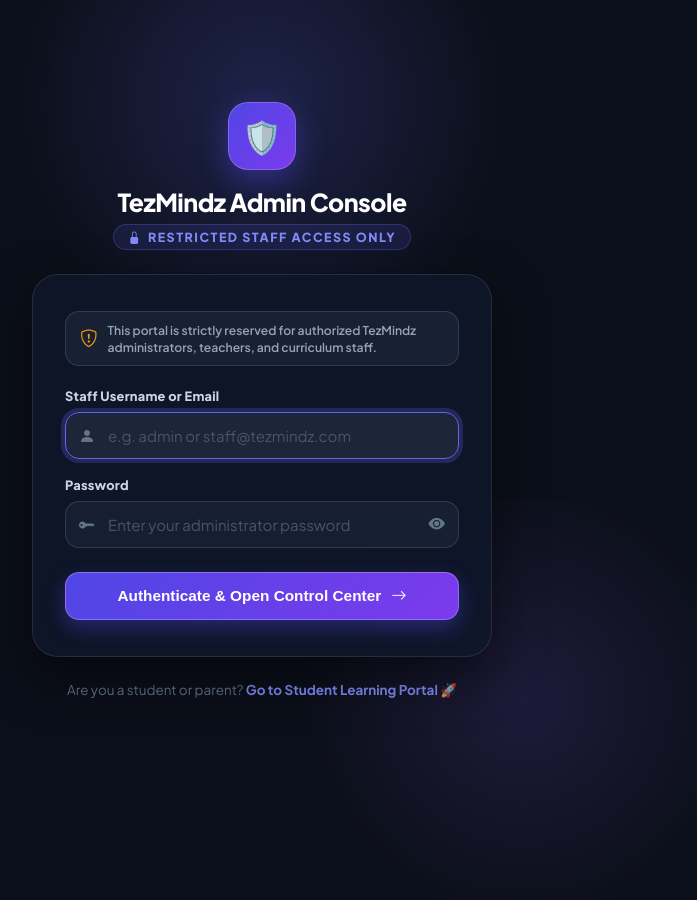
After one commit to GauravLatkute/TezMindz, a Django app: page /tezadmin/login/ in a window 1280 px wide. The commit adds this page. Shown: the whole page, without its empty margins (378-1075 px from the left). Run offline with Django 5.2, Linux system fonts and the light colour scheme.

Commit message:
fix(auth): enforce strict admin authorization, demote demo student, isolate student navbar, and create dedicated admin login portal

```diff
--- a/common/admin_urls.py
+++ b/common/admin_urls.py
@@ -4,6 +4,10 @@ from common import admin_views
 app_name = "tezadmin"
 
 urlpatterns = [
+    # ── Dedicated Admin Authentication ─────────────────────────────────────────
+    path("login/", admin_views.admin_login_view, name="login"),
+    path("logout/", admin_views.admin_logout_view, name="logout"),
+
     # ── Executive Dashboard ───────────────────────────────────────────────────
     path("", admin_views.admin_dashboard_view, name="dashboard"),
     path("audit-logs/", admin_views.admin_audit_logs_view, name="audit_logs"),
--- a/common/urls.py
+++ b/common/urls.py
@@ -11,6 +11,7 @@ urlpatterns = [
     path("subjects/", views.subjects_page, name="subjects"),
     path("how-it-works/", views.how_it_works_page, name="how_it_works"),
     path("login/", views.login_page, name="login"),
+    path("admin-login/", RedirectView.as_view(url="/tezadmin/login/", permanent=False), name="admin_login_alias"),
     path("register/", views.register_page, name="register"),
     path("logout/", views.logout_page, name="logout"),
     path("class/", views.class_select_page, name="class_select"),
--- a/frontend/templates/admin/base_admin.html
+++ b/frontend/templates/admin/base_admin.html
@@ -389,7 +389,7 @@
 
     <div class="sidebar-footer">
       <span>v2.4.0 Production</span>
-      <a href="{% url 'common:logout' %}" style="color:#EF4444;text-decoration:none;font-weight:800;">Log Out</a>
+      <a href="{% url 'tezadmin:logout' %}" style="color:#EF4444;text-decoration:none;font-weight:800;">Log Out</a>
     </div>
   </aside>
 
--- /dev/null
+++ b/frontend/templates/admin/login.html
@@ -0,0 +1,430 @@
+{% load static %}
+<!DOCTYPE html>
+<html lang="en">
+<head>
+  <meta charset="UTF-8" />
+  <meta name="viewport" content="width=device-width, initial-scale=1.0" />
+  <title>Admin Portal Login — TezMindz Control Center</title>
+
+  <!-- Fonts & Icons -->
+  <link href="https://fonts.googleapis.com/css2?family=Plus+Jakarta+Sans:wght@400;500;600;700;800;900&family=JetBrains+Mono:wght@500;700&display=swap" rel="stylesheet" />
+  <link rel="stylesheet" href="https://cdn.jsdelivr.net/npm/bootstrap-icons@1.11.3/font/bootstrap-icons.min.css" />
+
+  <style>
+    *, *::before, *::after { box-sizing: border-box; margin: 0; padding: 0; }
+    body {
+      min-height: 100vh;
+      background: #0B0F19;
+      font-family: 'Plus Jakarta Sans', sans-serif;
+      color: #F8FAFC;
+      display: flex;
+      flex-direction: column;
+      align-items: center;
+      justify-content: center;
+      padding: 24px 20px;
+      position: relative;
+      overflow-x: hidden;
+    }
+
+    /* Ambient Background Glows */
+    .ambient-glow-1 {
+      position: absolute;
+      top: -100px;
+      left: 50%;
+      transform: translateX(-50%);
+      width: 600px;
+      height: 400px;
+      background: radial-gradient(circle, rgba(99, 102, 241, 0.22) 0%, transparent 70%);
+      pointer-events: none;
+      z-index: 0;
+    }
+    .ambient-glow-2 {
+      position: absolute;
+      bottom: -100px;
+      right: 10%;
+      width: 500px;
+      height: 400px;
+      background: radial-gradient(circle, rgba(139, 92, 246, 0.15) 0%, transparent 70%);
+      pointer-events: none;
+      z-index: 0;
+    }
+
+    .admin-login-shell {
+      position: relative;
+      z-index: 10;
+      width: 100%;
+      max-width: 460px;
+    }
+
+    /* Brand Header */
+    .admin-brand-card {
+      text-align: center;
+      margin-bottom: 24px;
+    }
+    .admin-shield-badge {
+      width: 68px;
+      height: 68px;
+      margin: 0 auto 16px;
+      border-radius: 20px;
+      background: linear-gradient(135deg, #4F46E5, #7C3AED);
+      display: grid;
+      place-items: center;
+      font-size: 2rem;
+      box-shadow: 0 10px 30px rgba(79, 70, 229, 0.45);
+      border: 1.5px solid rgba(255, 255, 255, 0.2);
+    }
+    .admin-brand-title {
+      font-size: 1.55rem;
+      font-weight: 900;
+      letter-spacing: -0.02em;
+      color: #FFFFFF;
+      margin-bottom: 6px;
+    }
+    .admin-brand-subtitle {
+      font-size: 0.78rem;
+      font-weight: 800;
+      color: #818CF8;
+      text-transform: uppercase;
+      letter-spacing: 0.12em;
+      display: inline-flex;
+      align-items: center;
+      gap: 6px;
+      background: rgba(99, 102, 241, 0.12);
+      border: 1px solid rgba(99, 102, 241, 0.3);
+      padding: 4px 14px;
+      border-radius: 100px;
+    }
+
+    /* Card Box */
+    .login-box-card {
+      background: rgba(15, 23, 42, 0.85);
+      border: 1.5px solid rgba(255, 255, 255, 0.1);
+      backdrop-filter: blur(20px);
+      -webkit-backdrop-filter: blur(20px);
+      border-radius: 26px;
+      padding: 36px 32px;
+      box-shadow: 0 20px 50px rgba(0, 0, 0, 0.5);
+    }
+
+    /* Security Notice Banner */
+    .security-notice-banner {
+      background: rgba(30, 41, 59, 0.7);
+      border: 1px solid rgba(148, 163, 184, 0.2);
+      border-radius: 14px;
+      padding: 10px 14px;
+      margin-bottom: 22px;
+      display: flex;
+      align-items: center;
+      gap: 10px;
+      font-size: 0.76rem;
+      color: #94A3B8;
+      font-weight: 600;
+      line-height: 1.35;
+    }
+    .security-notice-banner i {
+      font-size: 1.1rem;
+      color: #F59E0B;
+      flex-shrink: 0;
+    }
+
+    /* Error Alert */
+    .login-error-alert {
+      background: rgba(239, 68, 68, 0.15);
+      border: 1.5px solid rgba(239, 68, 68, 0.5);
+      color: #FCA5A5;
+      border-radius: 14px;
+      padding: 12px 16px;
+      margin-bottom: 20px;
+      font-size: 0.84rem;
+      font-weight: 700;
+      display: flex;
+      align-items: flex-start;
+      gap: 10px;
+    }
+    .login-error-alert i {
+      font-size: 1.1rem;
+      margin-top: 1px;
+      flex-shrink: 0;
+    }
+
+    /* Form Fields */
+    .form-group {
+      margin-bottom: 18px;
+    }
+    .form-label {
+      display: block;
+      font-size: 0.8rem;
+      font-weight: 800;
+      color: #CBD5E1;
+      margin-bottom: 8px;
+      letter-spacing: 0.02em;
+    }
+    .input-wrapper {
+      position: relative;
+    }
+    .input-wrapper i.leading-icon {
+      position: absolute;
+      left: 14px;
+      top: 50%;
+      transform: translateY(-50%);
+      color: #64748B;
+      font-size: 1rem;
+    }
+    .form-input {
+      width: 100%;
+      background: rgba(30, 41, 59, 0.6);
+      border: 1.5px solid rgba(255, 255, 255, 0.12);
+      border-radius: 14px;
+      padding: 13px 42px 13px 42px;
+      font-size: 0.94rem;
+      font-family: inherit;
+      color: #FFFFFF;
+      transition: all 0.2s ease;
+    }
+    .form-input:focus {
+      outline: none;
+      border-color: #6366F1;
+      background: rgba(30, 41, 59, 0.9);
+      box-shadow: 0 0 0 4px rgba(99, 102, 241, 0.25);
+    }
+    .form-input::placeholder {
+      color: #475569;
+    }
+    .toggle-pwd-btn {
+      position: absolute;
+      right: 14px;
+      top: 50%;
+      transform: translateY(-50%);
+      background: none;
+      border: none;
+      color: #64748B;
+      cursor: pointer;
+      font-size: 1.05rem;
+      padding: 0;
+      transition: color 0.15s ease;
+    }
+    .toggle-pwd-btn:hover {
+      color: #CBD5E1;
+    }
+
+    /* Submit Button */
+    .btn-admin-submit {
+      width: 100%;
+      background: linear-gradient(135deg, #4F46E5, #7C3AED);
+      border: 1px solid rgba(255, 255, 255, 0.25);
+      color: #FFFFFF;
+      padding: 14px 20px;
+      border-radius: 14px;
+      font-size: 0.96rem;
+      font-weight: 800;
+      cursor: pointer;
+      display: flex;
+      align-items: center;
+      justify-content: center;
+      gap: 10px;
+      transition: all 0.2s ease;
+      box-shadow: 0 8px 20px rgba(79, 70, 229, 0.4);
+      margin-top: 24px;
+    }
+    .btn-admin-submit:hover {
+      transform: translateY(-2px);
+      box-shadow: 0 12px 28px rgba(79, 70, 229, 0.55);
+    }
+    .btn-admin-submit:active {
+      transform: translateY(0);
+    }
+    .btn-admin-submit:disabled {
+      opacity: 0.65;
+      cursor: not-allowed;
+    }
+
+    /* Footer & Switch */
+    .admin-login-footer {
+      text-align: center;
+      margin-top: 24px;
+      font-size: 0.84rem;
+      color: #64748B;
+    }
+    .admin-login-footer a {
+      color: #818CF8;
+      text-decoration: none;
+      font-weight: 700;
+      transition: color 0.15s ease;
+    }
+    .admin-login-footer a:hover {
+      color: #C7D2FE;
+      text-decoration: underline;
+    }
+  </style>
+</head>
+<body>
+
+  <div class="ambient-glow-1"></div>
+  <div class="ambient-glow-2"></div>
+
+  <div class="admin-login-shell">
+
+    <!-- Brand Header -->
+    <div class="admin-brand-card">
+      <div class="admin-shield-badge">🛡️</div>
+      <h1 class="admin-brand-title">TezMindz Admin Console</h1>
+      <span class="admin-brand-subtitle">
+        <i class="bi bi-lock-fill"></i> Restricted Staff Access Only
+      </span>
+    </div>
+
+    <!-- Login Box Card -->
+    <div class="login-box-card">
+
+      <div class="security-notice-banner">
+        <i class="bi bi-shield-exclamation"></i>
+        <span>This portal is strictly reserved for authorized TezMindz administrators, teachers, and curriculum staff.</span>
+      </div>
+
+      {% if error_message %}
+      <div class="login-error-alert" id="server-error-banner">
+        <i class="bi bi-exclamation-octagon-fill"></i>
+        <span>{{ error_message }}</span>
+      </div>
+      {% endif %}
+
+      <div class="login-error-alert" id="client-error-banner" style="display:none;">
+        <i class="bi bi-exclamation-octagon-fill"></i>
+        <span id="client-error-text"></span>
+      </div>
+
+      <form id="adminLoginForm" onsubmit="handleAdminLogin(event)">
+        {% csrf_token %}
+        <input type="hidden" name="next" value="{{ next }}" />
+
+        <!-- Administrator Identifier -->
+        <div class="form-group">
+          <label class="form-label" for="admin-identifier">Staff Username or Email</label>
+          <div class="input-wrapper">
+            <i class="bi bi-person-fill leading-icon"></i>
+            <input
+              type="text"
+              id="admin-identifier"
+              name="identifier"
+              class="form-input"
+              placeholder="e.g. admin or staff@tezmindz.com"
+              required
+              autocomplete="username"
+              autofocus
+            />
+          </div>
+        </div>
+
+        <!-- Administrator Password -->
+        <div class="form-group">
+          <div style="display:flex;justify-content:space-between;align-items:center;margin-bottom:8px;">
+            <label class="form-label" for="admin-password" style="margin-bottom:0;">Password</label>
+          </div>
+          <div class="input-wrapper">
+            <i class="bi bi-key-fill leading-icon"></i>
+            <input
+              type="password"
+              id="admin-password"
+              name="password"
+              class="form-input"
+              placeholder="Enter your administrator password"
+              required
+              autocomplete="current-password"
+            />
+            <button type="button" class="toggle-pwd-btn" onclick="togglePasswordVisibility()" aria-label="Toggle password visibility">
+              <i class="bi bi-eye-fill" id="pwd-eye-icon"></i>
+            </button>
+          </div>
+        </div>
+
+        <!-- Submit Button -->
+        <button type="submit" class="btn-admin-submit" id="adminSubmitBtn">
+          <span>Authenticate &amp; Open Control Center</span>
+          <i class="bi bi-arrow-right"></i>
+        </button>
+      </form>
+
+    </div>
+
+    <!-- Switch to Student Portal -->
+    <div class="admin-login-footer">
+      Are you a student or parent?
+      <a href="/login/">Go to Student Learning Portal 🚀</a>
+    </div>
+
+  </div>
+
+  <script>
+    function togglePasswordVisibility() {
+      const pwdInput = document.getElementById('admin-password');
+      const eyeIcon = document.getElementById('pwd-eye-icon');
+      if (!pwdInput) return;
+      if (pwdInput.type === 'password') {
+        pwdInput.type = 'text';
+        eyeIcon.className = 'bi bi-eye-slash-fill';
+      } else {
+        pwdInput.type = 'password';
+        eyeIcon.className = 'bi bi-eye-fill';
+      }
+    }
+
+    async function handleAdminLogin(e) {
+      e.preventDefault();
+      const identifier = document.getElementById('admin-identifier').value.trim();
+      const password = document.getElementById('admin-password').value.trim();
+      const submitBtn = document.getElementById('adminSubmitBtn');
+      const errBanner = document.getElementById('client-error-banner');
+      const errText = document.getElementById('client-error-text');
+      const serverErr = document.getElementById('server-error-banner');
+
+      if (serverErr) serverErr.style.display = 'none';
+      errBanner.style.display = 'none';
+
+      if (!identifier || !password) {
+        errBanner.style.display = 'flex';
+        errText.textContent = 'Please enter both username/email and password.';
+        return;
+      }
+
+      submitBtn.disabled = true;
+      submitBtn.innerHTML = '<i class="bi bi-hourglass-split"></i> <span>Verifying Administrator Credentials...</span>';
+
+      const csrfToken = document.querySelector('[name=csrfmiddlewaretoken]').value;
+      const nextUrl = document.querySelector('[name=next]')?.value || '/tezadmin/';
+
+      try {
+        const response = await fetch('/tezadmin/login/', {
+          method: 'POST',
+          headers: {
+            'Content-Type': 'application/json',
+            'X-CSRFToken': csrfToken
+          },
+          body: JSON.stringify({
+            identifier: identifier,
+            password: password,
+            next: nextUrl
+          })
+        });
+
+        const data = await response.json();
+
+        if (response.ok && data.success) {
+          submitBtn.innerHTML = '<i class="bi bi-check-circle-fill"></i> <span>Access Granted! Redirecting...</span>';
+          window.location.href = data.redirect_url || nextUrl;
+        } else {
+          errBanner.style.display = 'flex';
+          errText.textContent = data.message || 'Authentication failed. Please verify your credentials.';
+          submitBtn.disabled = false;
+          submitBtn.innerHTML = '<span>Authenticate &amp; Open Control Center</span> <i class="bi bi-arrow-right"></i>';
+        }
+      } catch (error) {
+        errBanner.style.display = 'flex';
+        errText.textContent = 'An error occurred during authentication. Please try again.';
+        submitBtn.disabled = false;
+        submitBtn.innerHTML = '<span>Authenticate &amp; Open Control Center</span> <i class="bi bi-arrow-right"></i>';
+      }
+    }
+  </script>
+
+</body>
+</html>
```
Also changed, not shown: common/admin_views.py (+134 -17 lines), common/views.py (+11 -5 lines), frontend/templates/base.html (+3 -10 lines), frontend/templates/login.html (+7 -1 lines), db.sqlite3.
